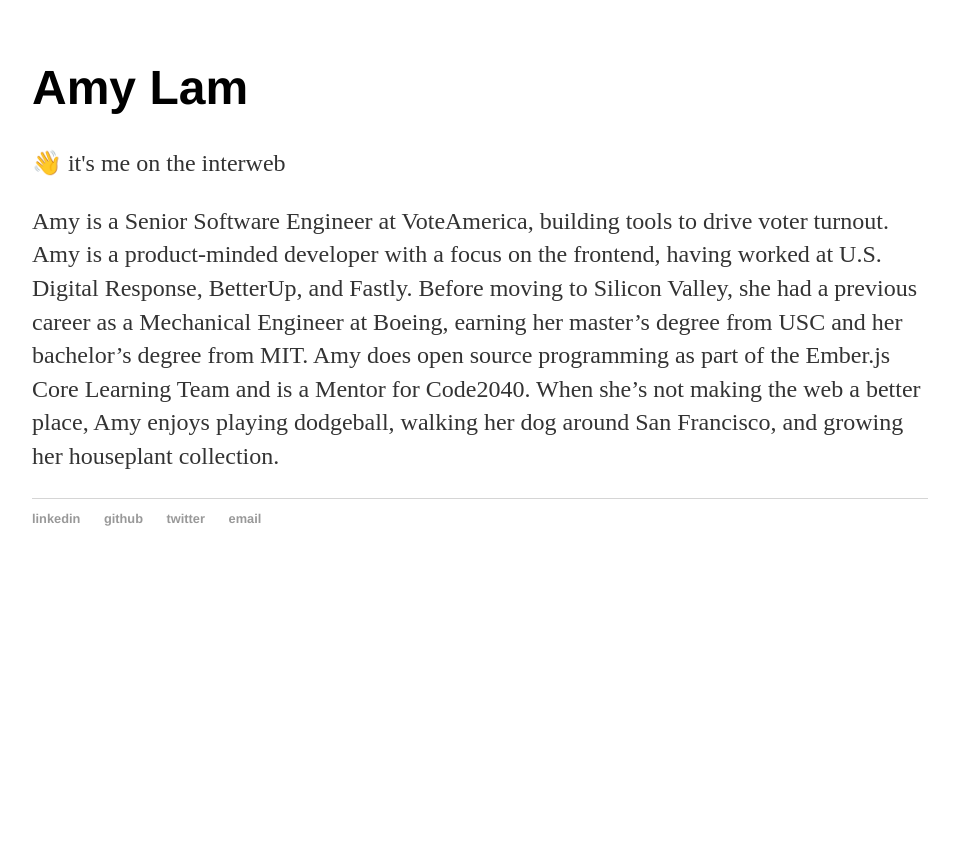
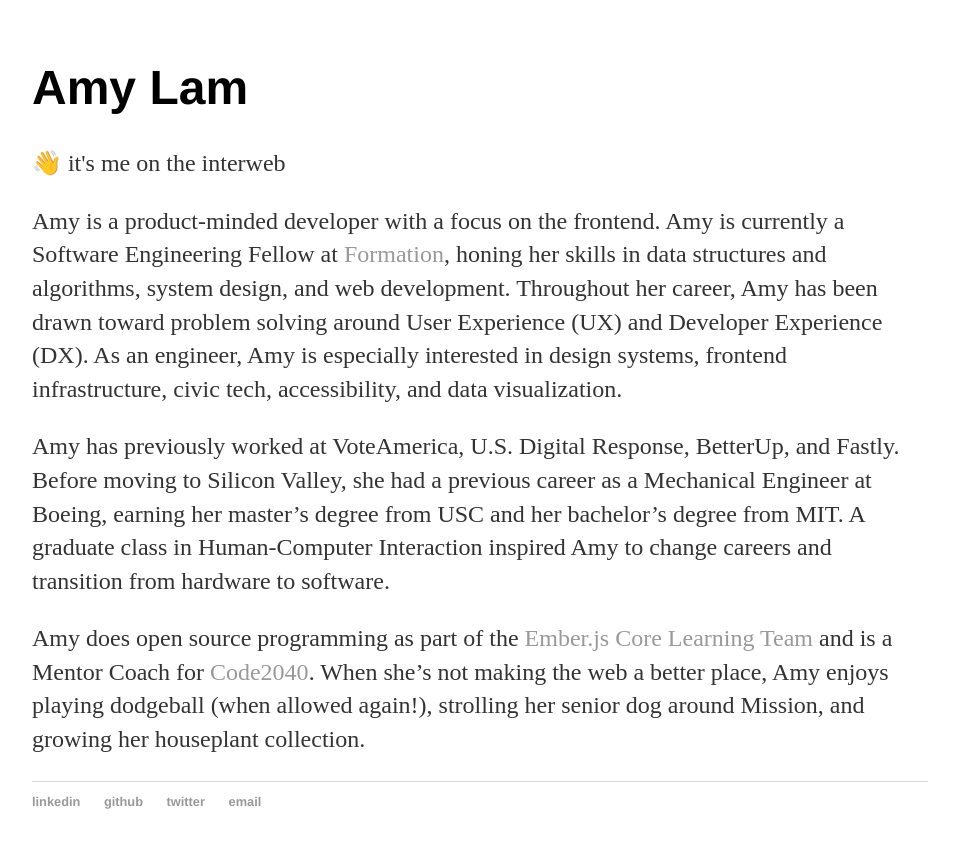
Before and after one commit to amyrlam/amyrlam.github.io-old, a Jekyll site: the page built from index.html, in a window 1280 px wide. Shown: the top 848 px of the page, without its empty margins (160-1119 px from the left). Built offline with Jekyll 4.4.1, drawn with Linux system fonts in a browser that asks for light colours.

Commit message:
Update index.html

```diff
--- a/index.html
+++ b/index.html
@@ -7,5 +7,9 @@
 
   <p>👋 it's me on the interweb</p>
 
-  <p>Amy is a Senior Software Engineer at VoteAmerica, building tools to drive voter turnout. Amy is a product-minded developer with a focus on the frontend, having worked at U.S. Digital Response, BetterUp, and Fastly. Before moving to Silicon Valley, she had a previous career as a Mechanical Engineer at Boeing, earning her master’s degree from USC and her bachelor’s degree from MIT. Amy does open source programming as part of the Ember.js Core Learning Team and is a Mentor for Code2040. When she’s not making the web a better place, Amy enjoys playing dodgeball, walking her dog around San Francisco, and growing her houseplant collection.</p>
-</div><!-- /.blurb -->
+  <p>Amy is a product-minded developer with a focus on the frontend. Amy is currently a Software Engineering Fellow at <a href='https://formation.dev/' target='_blank'>Formation</a>, honing her skills in data structures and algorithms, system design, and web development. Throughout her career, Amy has been drawn toward problem solving around User Experience (UX) and Developer Experience (DX). As an engineer, Amy is especially interested in design systems, frontend infrastructure, civic tech, accessibility, and data visualization.</p>
+
+  <p>Amy has previously worked at VoteAmerica, U.S. Digital Response, BetterUp, and Fastly. Before moving to Silicon Valley, she had a previous career as a Mechanical Engineer at Boeing, earning her master’s degree from USC and her bachelor’s degree from MIT. A graduate class in Human-Computer Interaction inspired Amy to change careers and transition from hardware to software.</p>
+
+  <p>Amy does open source programming as part of the <a href='https://emberjs.com/teams/' target='_blank'>Ember.js Core Learning Team</a> and is a Mentor Coach for <a href='http://www.code2040.org/' target='_blank'>Code2040</a>. When she’s not making the web a better place, Amy enjoys playing dodgeball (when allowed again!), strolling her senior dog around Mission, and growing her houseplant collection.</p>
+</div>
```
